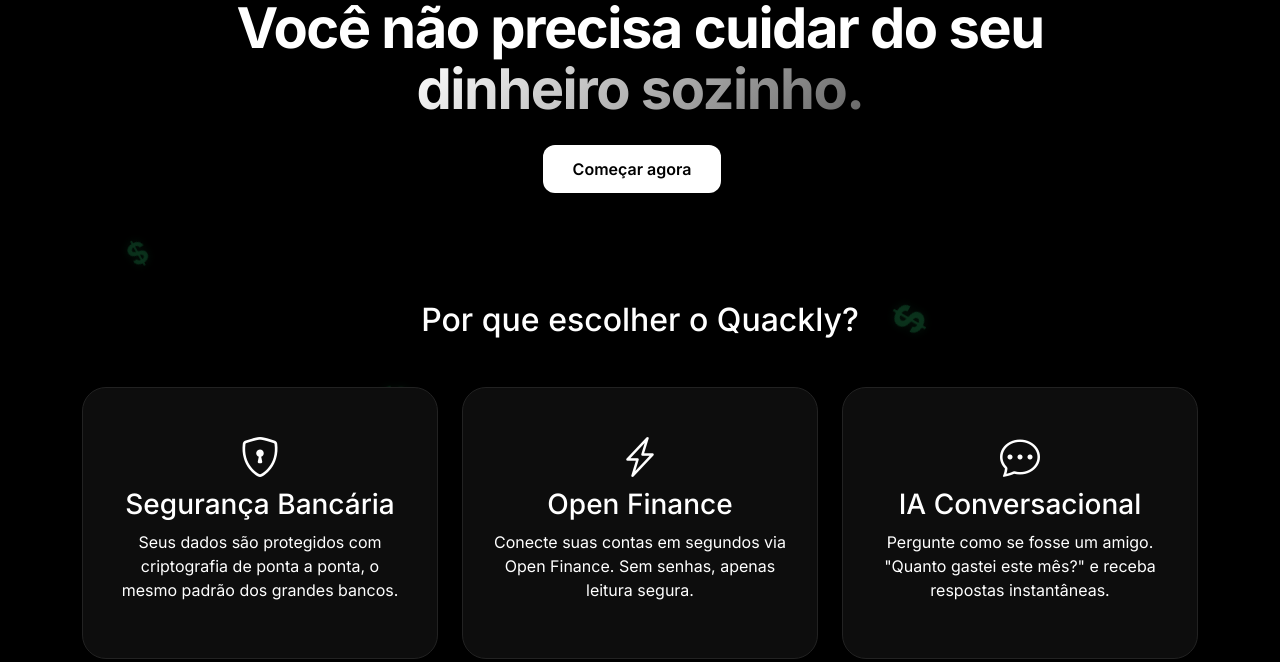
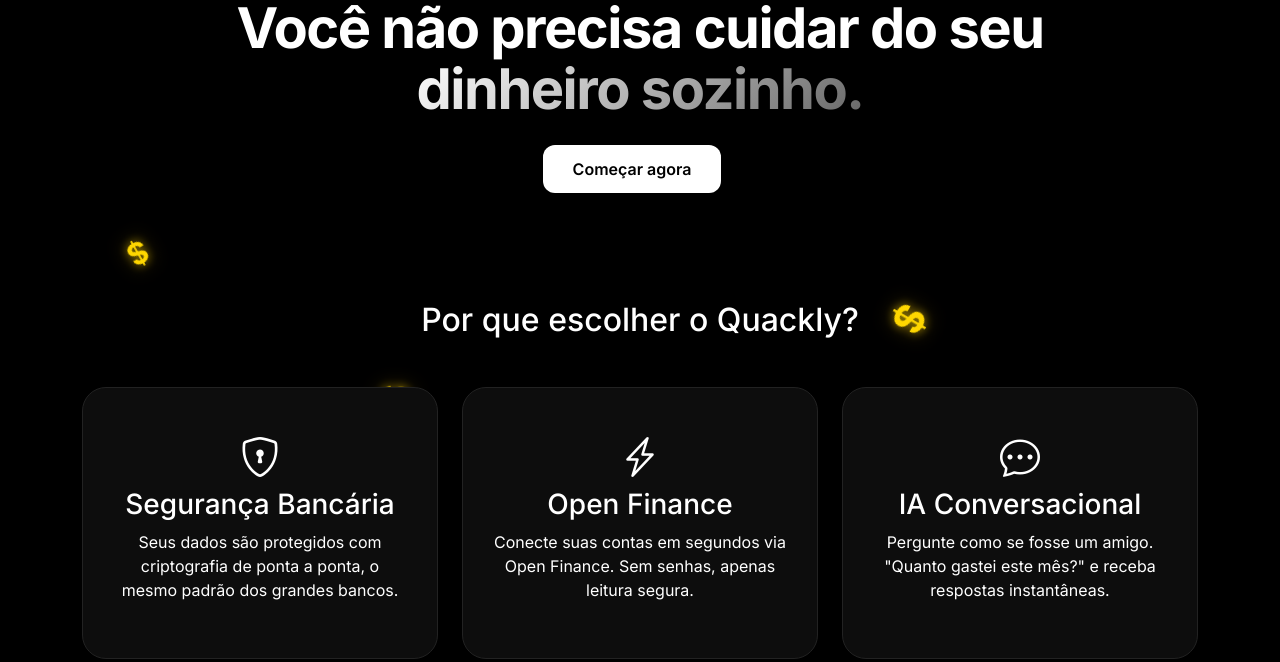
Before and after one commit to gabrielmiras/Quackly-Seu-dinheiro-sob-controle, a plain HTML site: page index.html in a window 1280 px wide. Shown: the part 208-870 px from the top of the page. Drawn offline with nearby package versions, Linux system fonts and the light colour scheme.

Commit message:
Atualizando

```diff
--- a/Css/index.css
+++ b/Css/index.css
@@ -318,14 +318,18 @@
 .coin {
     position: absolute;
     bottom: -50px;
-
     font-size: 32px;
 
-    color: rgba(46, 204, 113, 0.2);
+
+    color: #FFD700;
+
     font-weight: bold;
     user-select: none;
     animation: floatUp 12s linear infinite;
-    text-shadow: 0 0 10px rgba(46, 204, 113, 0.1);
+
+
+    text-shadow: 0 0 10px rgba(255, 215, 0, 0.6),
+                 0 0 20px rgba(218, 165, 32, 0.4);
 }
 @keyframes floatUp {
     0% {
```
